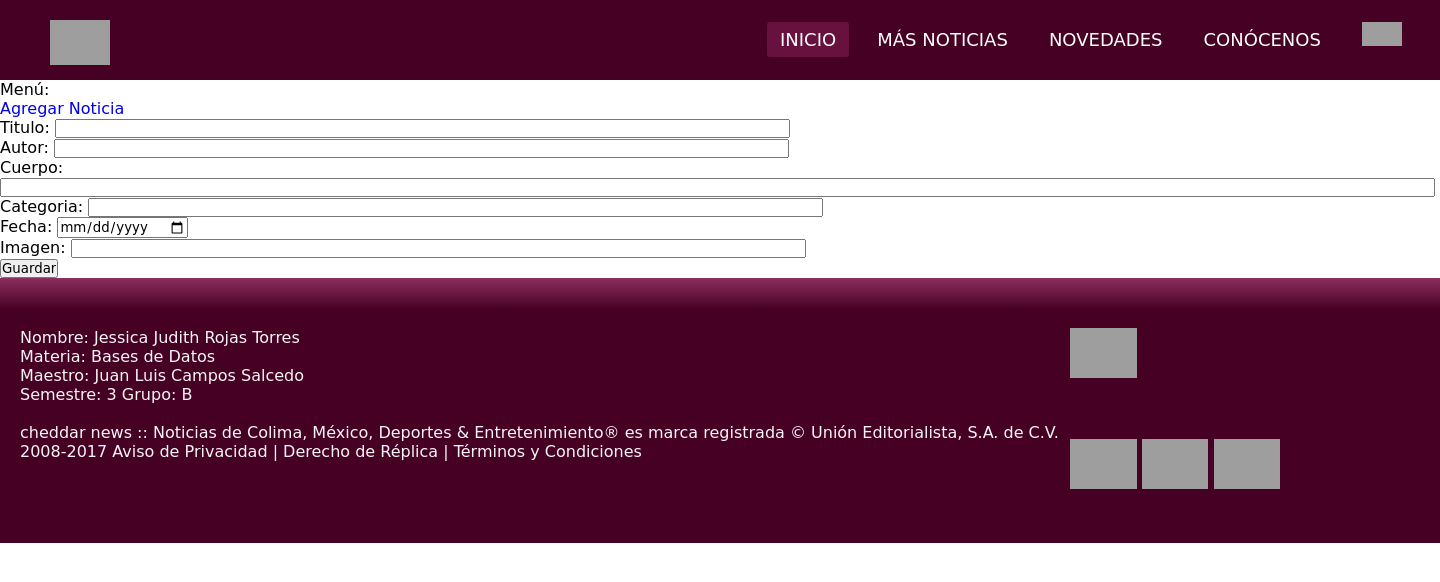
After one commit to JessicaRojas24/proyect, a PHP site: page /agregar_noticia.php in a window 1440 px wide. The commit adds this page. Shown: the top 582 px of the page. Run offline with PHP 8.4, Linux system fonts and the light colour scheme; grey boxes are pictures that could not be loaded.

Commit message:
Updating code

```diff
--- /dev/null
+++ b/agregar_noticia.php
@@ -0,0 +1,48 @@
+<?php
+if(isset($_POST['titulo']))
+{
+    $A=$_POST['titulo'];
+    $B=$_POST['autor'];
+    $C=$_POST['cuerpo'];
+    $D=$_POST['categoria'];
+    $E=$_POST['fecha'];
+    $F=$_POST['imagen'];
+
+
+    $conx = mysqli_connect ('localhost', 'root', 'toor2022','notiweb');
+    $sql="INSERT INTO noticias (titulo, autor, cuerpo, categoria, fecha, imagen)
+        VALUE ('{$A}','{$B}','{$C}','{$D}','{$E}','{$F}')";
+        $result=mysqli_query($conx, $sql);
+
+}
+include"cabecera.php";
+    echo"<div>Menú: </div>";
+    echo"<div><a href='agregar_noticia.php'>Agregar Noticia</a></div>";
+
+
+?>
+
+
+<form method='post'>
+    Titulo: <input type="text" name='titulo' size='100'><br>
+    Autor: <input type="text" name='autor' size='100'><br>
+    Cuerpo: <input type='text' name='cuerpo' size='200'><br>
+    Categoria: <input type="text" name='categoria' size='100'><br>
+    Fecha: <input type="date" name='fecha' size='100'><br>
+    Imagen: <input type="text" name='imagen' size='100'><br>
+<input type='submit' value='Guardar'>
+    </form>
+
+<?php
+ #$conx = mysqli_connect ('localhost', 'root', 'toor2022','notiweb');
+    #$sql="SELECT id, nombre FROM Autores";
+    #$result=mysqli_query($conx, $sql);
+    #echo"Autor:<select name='autor'>";
+    #while($r=mysqli_fetch_assoc($result))
+    #{
+       # echo"<option value='{$r['id']}'>{$r['id']}"
+    #}
+
+
+include("pie.php");
+?>
--- a/cabecera.php
+++ b/cabecera.php
@@ -1,9 +1,9 @@
 <!DOCTYPE html>
 <html lang="en">
 <head>
-    <title> Al Día</title>
+    <title> cheddar news</title>
     <link rel="stylesheet" href="index.css">
-    <link rel="icon" href="noticias/ico.png">
+    <link rel="icon" href="https://cdn-profiles.tunein.com/s296280/images/logog.png?t=161851.png">
 </head>
 <body>
 <div>
@@ -14,9 +14,10 @@
         </a>
         <ul>
             <li><a class="active" href="#">Inicio</a></li>
-            <li><a href="#news">Mas noticias</a></li>
+            <li><a href="#news">Más noticias</a></li>
             <li><a href="#">Novedades</a></li>
             <li><a href="#">Conócenos</a></li>
+            <li><a href="login.php"><img class="icon_login" src="https://cdn-icons-png.flaticon.com/512/5087/5087579.png" height="40px" width="40px"></a></li>
         </ul>
     </nav>
     </div>
--- a/index.css
+++ b/index.css
@@ -4,7 +4,7 @@
     text-decoration: none;
     list-style: none;
     box-sizing: border-box;
-    font-family: 'Silkscreen', cursive;
+    font-family: 'Poiret One', cursive;
 
 }
 nav{
@@ -55,8 +55,9 @@ li a.active, li a:hover{
 }
 
 #body_main{
-    padding: 40px;
+    padding: 60px;
     background-color: #8C2F5E;
+
 }
 
 #main_new{
@@ -84,27 +85,36 @@ li a.active, li a:hover{
     background-color: #69113E;
     border-radius: 10px;
     margin-bottom: 10px;
-    padding: 10px;
+    padding: 25px;
+
 }
 
 .text {
     line-height: 2;
     font-size: 20px;
     text-align: justify;
+    color:black;
+
 }
 
 .title {
     text-align: left;
+    color:black;
 }
 
 .image {
     display: block;
+    border: 6px outset #353535;
+    border-radius: 10px;
+    margin-bottom: 10px;
+    text-align: center;
 }
 
 
 .img_news{
     border: 6px outset #353535;
     border-radius: 10px;
+    margin-bottom: 10px;
 }
 
 #pie {
@@ -121,6 +131,7 @@ li a.active, li a:hover{
 
 .img_footer{
     align-items: center;
+
 }
 
 .btn_Leer {
@@ -147,3 +158,56 @@ button{
     grid-column-gap: 25px;
     grid-row-gap: 20px;
 }
+
+#body_login{
+    background-color: #8C2F5E;
+
+}
+
+#main_login{
+    text-align: center;
+    background-color: #69113E;
+    border-radius: 10px;
+    margin-bottom: 10px;
+    padding: 60px;
+    margin-left: 450px;
+    margin-right: 450px;
+    height: 100%;
+}
+
+#img_login{
+    border: 6px outset #353535;
+    border-radius: 10px;
+    margin-bottom: 10px;
+    display:block;
+    margin:auto;
+}
+
+.btn_user {
+    border-radius: 10px;
+    background: #460024;
+    padding: 8px 20px 10px 20px;
+    text-decoration: none;
+    color: white;
+}
+
+.btn_pass {
+    border-radius: 10px;
+    background: #460024;
+    padding: 8px 20px 10px 20px;
+    text-decoration: none;
+    color: white;
+    margin-top: 10px;
+}
+
+.btn_submit {
+    border-radius: 10px;
+    background: #460024;
+    padding: 8px 20px 10px 20px;
+    text-decoration: none;
+    color: white;
+
+}
+.icon_login {
+    padding-top: 1rem;
+}
--- a/pie.php
+++ b/pie.php
@@ -1,17 +1,24 @@
 <!DOCTYPE html>
 <html lang="en">
 <head>
-    <title>Document</title>
+    <title>cheddar news</title>
     <link rel="stylesheet" href="index.css">
 </head>
 <body>
     <div id="pie">
         Nombre: Jessica Judith Rojas Torres <br>
         Materia: Bases de Datos <br>
-        Maestro: <br>
-        Semestre: 3 Grupo: B <br>
+        Maestro: Juan Luis Campos Salcedo<br>
+        Semestre: 3 Grupo: B <br><br>
+
+        cheddar news :: Noticias de Colima, México, Deportes & Entretenimiento® es marca registrada © Unión Editorialista, S.A. de C.V. 2008-2017
+        Aviso de Privacidad | Derecho de Réplica | Términos y Condiciones <br>
         <div class="img_footer">
-            <img src='https://publicsite-wordpress-storage.insiderintelligence.com/wp-content/uploads/2022/09/14151149/cheddarNEWS_primary_hor.png' height="50">
+            <img src='https://publicsite-wordpress-storage.insiderintelligence.com/wp-content/uploads/2022/09/14151149/cheddarNEWS_primary_hor.png' height="50"> <br><br><br><br>
+            <img src='https://cdn.icon-icons.com/icons2/1109/PNG/512/1486053608-facebook_79182.png' height="50">
+            <img src='https://upload.wikimedia.org/wikipedia/commons/thumb/9/95/Instagram_logo_2022.svg/1200px-Instagram_logo_2022.svg.png' height="50">
+            <img src='https://upload.wikimedia.org/wikipedia/commons/thumb/4/4f/Twitter-logo.svg/800px-Twitter-logo.svg.png' height="50">
+
         </div>
     </div>
 </body>
```
Also changed, not shown: admin.php (+11 -0 lines), index.php (+17 -5 lines), login.php (+66 -0 lines).
